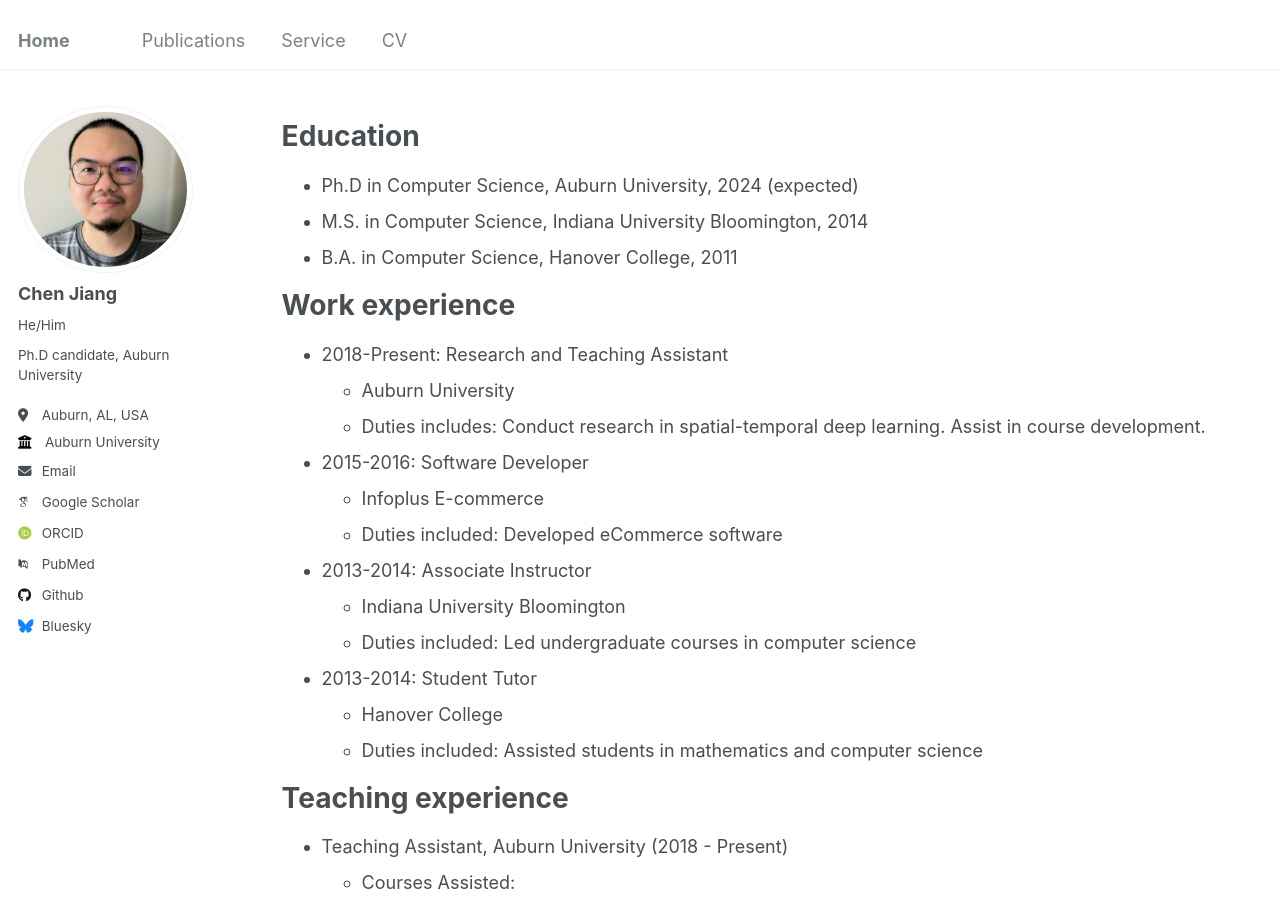
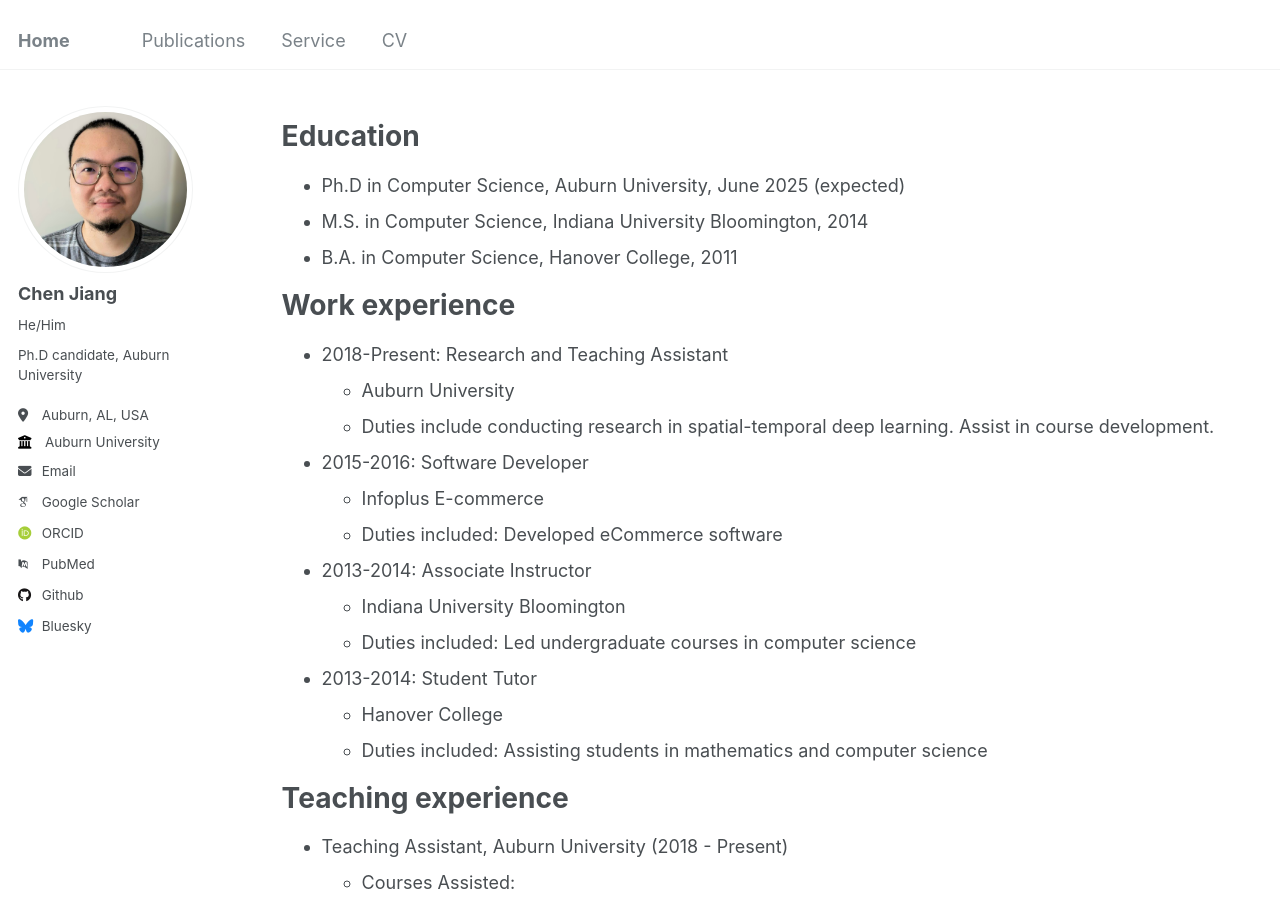
Before and after one commit to jiang28/jiangchen, a Jekyll site: the page built from _pages/cv.md, in a window 1280 px wide and 900 px high. Built offline with Jekyll 4.4.1, drawn with Linux system fonts in a browser that asks for light colours; some web fonts are replaced; some of the changed text lies outside the part shown.

Commit message:
Update cv.md

```diff
--- a/_pages/cv.md
+++ b/_pages/cv.md
@@ -11,7 +11,7 @@ redirect_from:
 
 Education
 ======
-* Ph.D in Computer Science, Auburn University, 2024 (expected)
+* Ph.D in Computer Science, Auburn University, June 2025 (expected)
 * M.S. in Computer Science, Indiana University Bloomington, 2014
 * B.A. in Computer Science, Hanover College, 2011
 
@@ -19,7 +19,7 @@ Work experience
 ======
 * 2018-Present: Research and Teaching Assistant
   * Auburn University
-  * Duties includes: Conduct research in spatial-temporal deep learning. Assist in course development.
+  * Duties include conducting research in spatial-temporal deep learning. Assist in course development.
 
 
 * 2015-2016: Software Developer
@@ -32,7 +32,7 @@ Work experience
 
 * 2013-2014: Student Tutor
   * Hanover College
-  * Duties included: Assisted students in mathematics and computer science
+  * Duties included: Assisting students in mathematics and computer science
 
 
 
```
Also changed, not shown: other parts of _pages/cv.md (+1 -1 lines).
